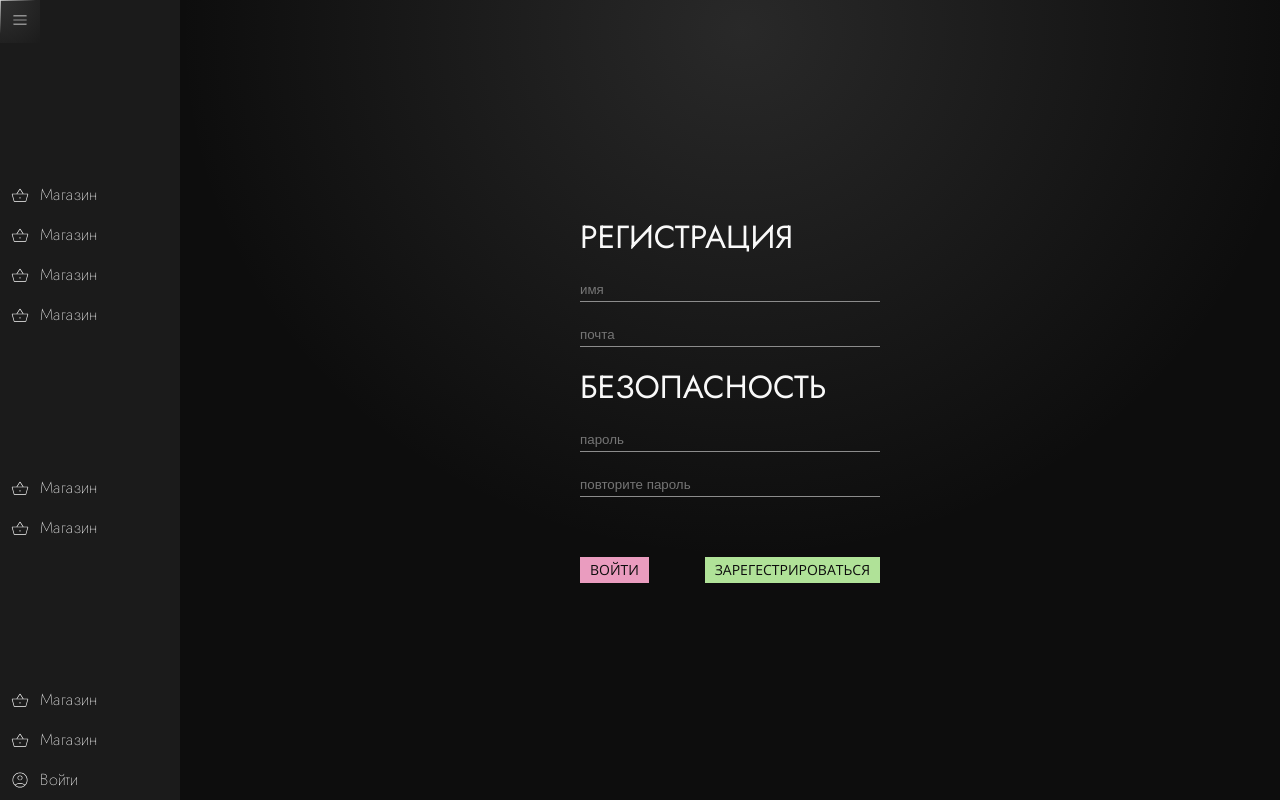
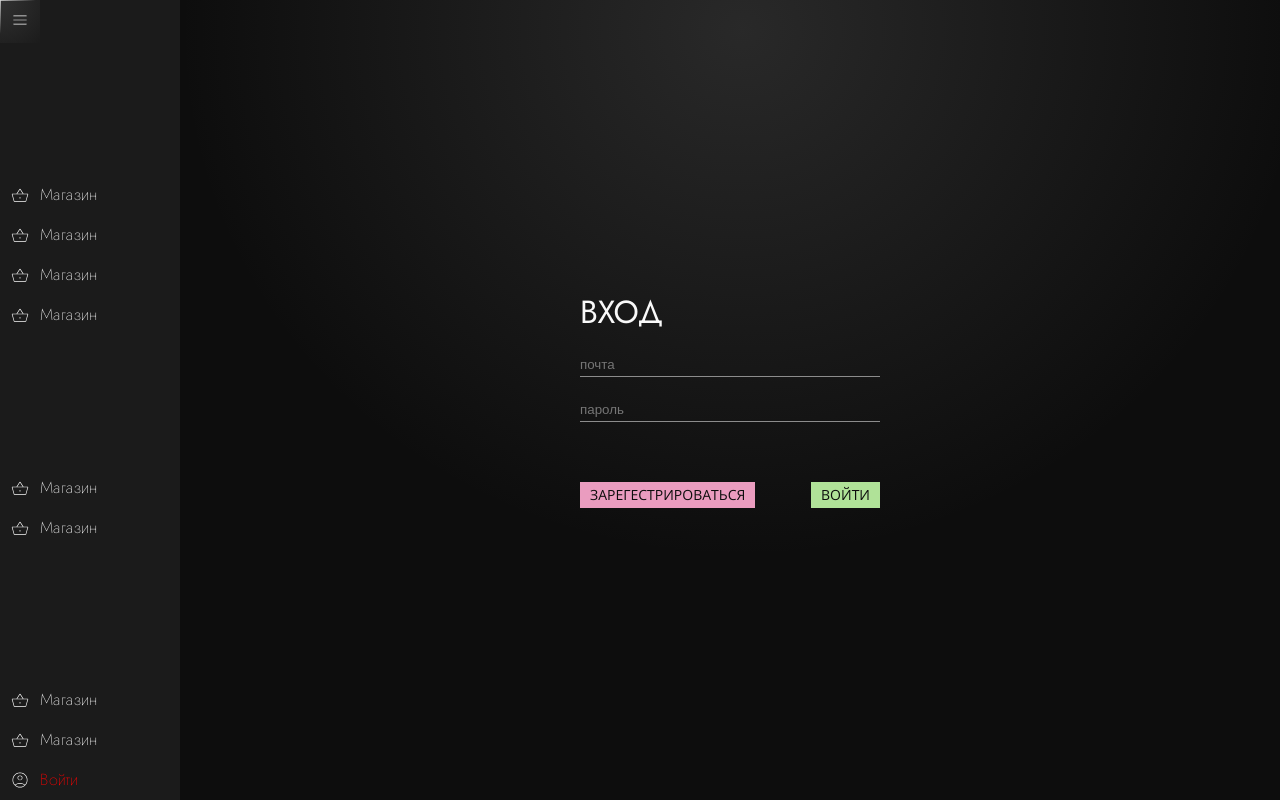
Before and after one commit to Felirian/flux, a Next.js app: page /auth in a window 1280 px wide. Built offline with nearby package versions, Linux system fonts and the light colour scheme.

Commit message:
add: change for login and sugnup

```diff
--- a/src/components/Header/Header.js
+++ b/src/components/Header/Header.js
@@ -1,14 +1,17 @@
-import React, {useState} from 'react';
+import React, {useContext, useState} from 'react';
 import s from './header.module.scss';
 import cn from 'classnames';
 import SvgSelector from "@/components/SvgSelector";
 import {LiveBorders} from "@/components/LiveBorders/LiveBorders";
 import {HashLink} from "react-router-hash-link";
 import Link from "next/link";
+import {authContext} from "@/components/Context";
+import {checkSession, GET_USER} from "@/supabase/services";
+import {log} from "next/dist/server/typescript/utils";
 
 export const Header = () => {
   const [open, setOpen] = useState(false);
-
+  const [auth, setAuth] = useContext(authContext)
   return (
     <div className={cn(s.headerWrapper, open ? s.open : s.close)}>
       <LiveBorders>
@@ -24,13 +27,13 @@ export const Header = () => {
 
       <div className={s.menuGroup}>
         <LiveBorders>
-          <Link href={'/#a'}>
+          <Link href={'/#a'} onClick={()=>(checkSession())}>
             <SvgSelector svg={'Store'}/>
             <h4>Магазин</h4>
           </Link>
         </LiveBorders>
         <LiveBorders>
-          <Link href={'/#a'}>
+          <Link href={'/#a'} >
             <SvgSelector svg={'Store'}/>
             <h4>Магазин</h4>
           </Link>
@@ -80,7 +83,9 @@ export const Header = () => {
         <LiveBorders>
           <Link href={'/auth'}>
             <SvgSelector svg={'Account'}/>
-            <h4>Войти</h4>
+            <h4 style={{
+              color: auth ? 'green':'red'
+            }}>Войти</h4>
           </Link>
         </LiveBorders>
       </div>
--- a/src/components/LogIn.js
+++ b/src/components/LogIn.js
@@ -1,27 +1,66 @@
-import React from 'react';
+import React, {useState} from 'react';
 import {Input} from "@/style/StyledComponents";
 import {LiveBorders} from "@/components/LiveBorders/LiveBorders";
-import {AuthWrapper} from "@/pages/auth";
+import {AuthWrapper, ButtonChange, ButtonSubmit, ButtonsGroups} from "@/pages/auth";
 import styled from "styled-components";
+import supabase from "@/supabase/services";
 
-export const LogIn = () => {
+export const LogIn = ({changeLogin}) => {
+  const [formData, setFormData] = useState({
+    name: '',
+    email: '',
+    password: '',
+    confirmPassword: '',
+  });
 
+  const handleChange = (e) => {
+    const { name, value } = e.target;
+    setFormData((prevData) => ({
+      ...prevData,
+      [name]: value,
+    }));
+  };
 
+  const handleSubmit = async (e) => {
+    e.preventDefault();
 
+  };
   return (
     <AuthWrapper>
-      <LoginForm
 
-      >
+      <LoginForm>
         <h1>ВХОД</h1>
-        <LiveBorders width={'inherit'}>
-          <Input/>
+
+        <LiveBorders width={'100%'}>
+          <Input
+            placeholder={'почта'}
+            type={"email"}
+            name={"email"}
+            value={formData.email}
+            onChange={handleChange}
+          />
         </LiveBorders>
-        <LiveBorders width={'inherit'}>
-          <Input/>
+        <LiveBorders width={'100%'}>
+          <Input
+            placeholder={'пароль'}
+            type={"password"}
+            name={"password"}
+            value={formData.password}
+            onChange={handleChange}
+          />
         </LiveBorders>
       </LoginForm>
 
+      <ButtonsGroups>
+
+        <ButtonChange onClick={()=> changeLogin()}>
+          <p className={'t3'}>ЗАРЕГЕСТРИРОВАТЬСЯ</p>
+        </ButtonChange>
+        <ButtonSubmit type={'submit'} form={'SignUpForm'}>
+          <p className={'t3'}>ВОЙТИ</p>
+        </ButtonSubmit>
+
+      </ButtonsGroups>
     </AuthWrapper>
   );
 };
@@ -32,6 +71,3 @@ const LoginForm = styled.form`
     gap: 20px;
     align-self: stretch;
 `
-const ButtonsGroups = styled.div`
-    display: flex;
-`
--- a/src/components/SignUp.js
+++ b/src/components/SignUp.js
@@ -2,11 +2,10 @@ import React, {useState} from 'react';
 import {LiveBorders} from "@/components/LiveBorders/LiveBorders";
 import styled from "styled-components";
 import {Input} from "@/style/StyledComponents";
-import {AuthWrapper} from "@/pages/auth";
-import {color} from "@/style/variables";
+import {AuthWrapper, ButtonChange, ButtonsGroups, ButtonSubmit} from "@/pages/auth";
 import supabase from "@/supabase/services";
 
-export const SignUp = () => {
+export const SignUp = ({changeLogin}) => {
 
   const [formData, setFormData] = useState({
     name: '',
@@ -109,16 +108,16 @@ export const SignUp = () => {
           />
         </LiveBorders>
       </LoginForm>
+
       <ButtonsGroups>
-
-        <ButtonChange>
+        <ButtonChange onClick={()=>changeLogin()}>
           <p className={'t3'}>ВОЙТИ</p>
         </ButtonChange>
         <ButtonSubmit type={'submit'} form={'SignUpForm'}>
           <p className={'t3'}>ЗАРЕГЕСТРИРОВАТЬСЯ</p>
         </ButtonSubmit>
+      </ButtonsGroups>
 
-      </ButtonsGroups>
     </AuthWrapper>
   );
 };
@@ -129,27 +128,3 @@ const LoginForm = styled.form`
     gap: 20px;
     align-self: stretch;
 `
-const ButtonsGroups = styled.div`
-    display: flex;
-    width: 100%;
-    justify-content: space-between;
-    p {
-        color: ${color.text[2]};
-    }
-`
-const ButtonChange = styled.button `
-    display: flex;
-    padding: 5px 10px;
-    justify-content: center;
-    align-items: center;
-    background-color: ${color.accent.pink};
-
-`
-
-const ButtonSubmit = styled.button `
-    display: flex;
-    padding: 5px 10px;
-    justify-content: center;
-    align-items: center;
-    background-color: ${color.accent.green};
-`
--- a/src/pages/auth.js
+++ b/src/pages/auth.js
@@ -2,17 +2,44 @@ import React, {useContext, useState} from 'react';
 import styled from "styled-components";
 import {LogIn} from "@/components/LogIn";
 import {SignUp} from "@/components/SignUp";
+import {color} from "@/style/variables";
 
 const Auth = () => {
   const [login, setLogin] = useState(true)
 
+  const changeLogin = () => {
+    setLogin(!login)
+  }
+
   return (
     <AuthPage>
-      {!login ? <LogIn/> : <SignUp/>}
+      {login ? <LogIn changeLogin={changeLogin}/> : <SignUp changeLogin={changeLogin}/>}
     </AuthPage>
   );
 };
 
+export const ButtonsGroups = styled.div`
+    display: flex;
+    width: 100%;
+    justify-content: space-between;
+    p {
+        color: ${color.text[2]};
+    }
+`
+export const ButtonChange = styled.button `
+    display: flex;
+    padding: 5px 10px;
+    justify-content: center;
+    align-items: center;
+    background-color: ${color.accent.pink};
+`
+export const ButtonSubmit = styled.button `
+    display: flex;
+    padding: 5px 10px;
+    justify-content: center;
+    align-items: center;
+    background-color: ${color.accent.green};
+`
 const AuthPage = styled.div`
     background: radial-gradient(51.07% 65.98% at 51.07% 3.75%, rgba(152, 152, 152, 0.20) 0%, rgba(140, 140, 140, 0.00) 100%), #0D0D0D;
     width: 100%;
--- a/src/supabase/services.js
+++ b/src/supabase/services.js
@@ -19,9 +19,31 @@ export const client = new ApolloClient({
   cache: new InMemoryCache(),
   ssrMode: false,
 })
-export const GET_USER = async () =>{
-  const { data: { user } } = await supabase.auth.getUser()
+export const GET_USER = async () => {
+  const { data, error } = await supabase.auth.getSession()
+  return data;
 }
+
+export const checkSession = async () => {
+  try {
+    const { data:session, error: sessionError } = await supabase.auth.getSession()
+
+    if (sessionError) {
+      throw sessionError;
+    }
+
+    if (session) {
+      // Пользователь аутентифицирован, session содержит информацию о сессии
+      console.log('Текущая сессия:', session);
+    } else {
+      // Пользователь не аутентифицирован
+      console.log('Пользователь не аутентифицирован');
+    }
+  } catch (error) {
+    console.error('Ошибка при проверке сессии:', error.message);
+  }
+};
+
 export const GET_ITEMS = gql`
 query {
   itemsCollection {
```
Also changed, not shown: src/pages/_app.js (+6 -2 lines).
